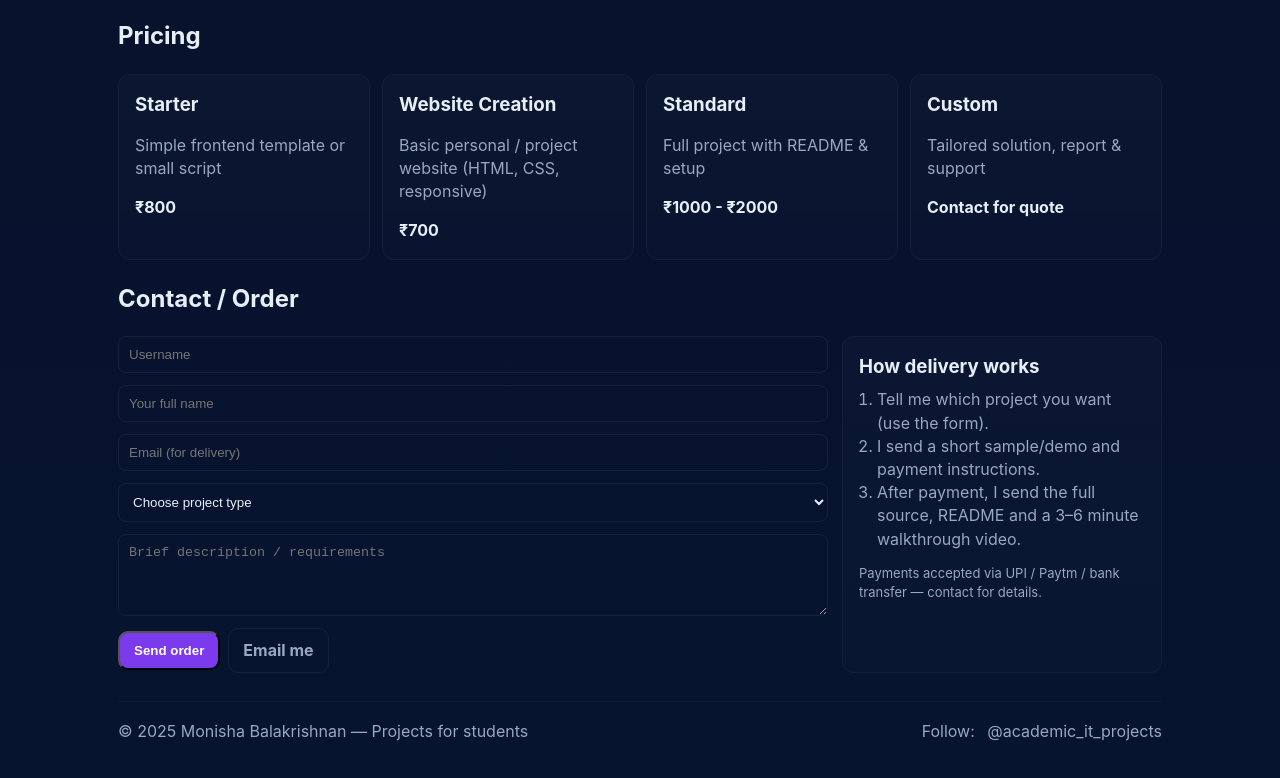
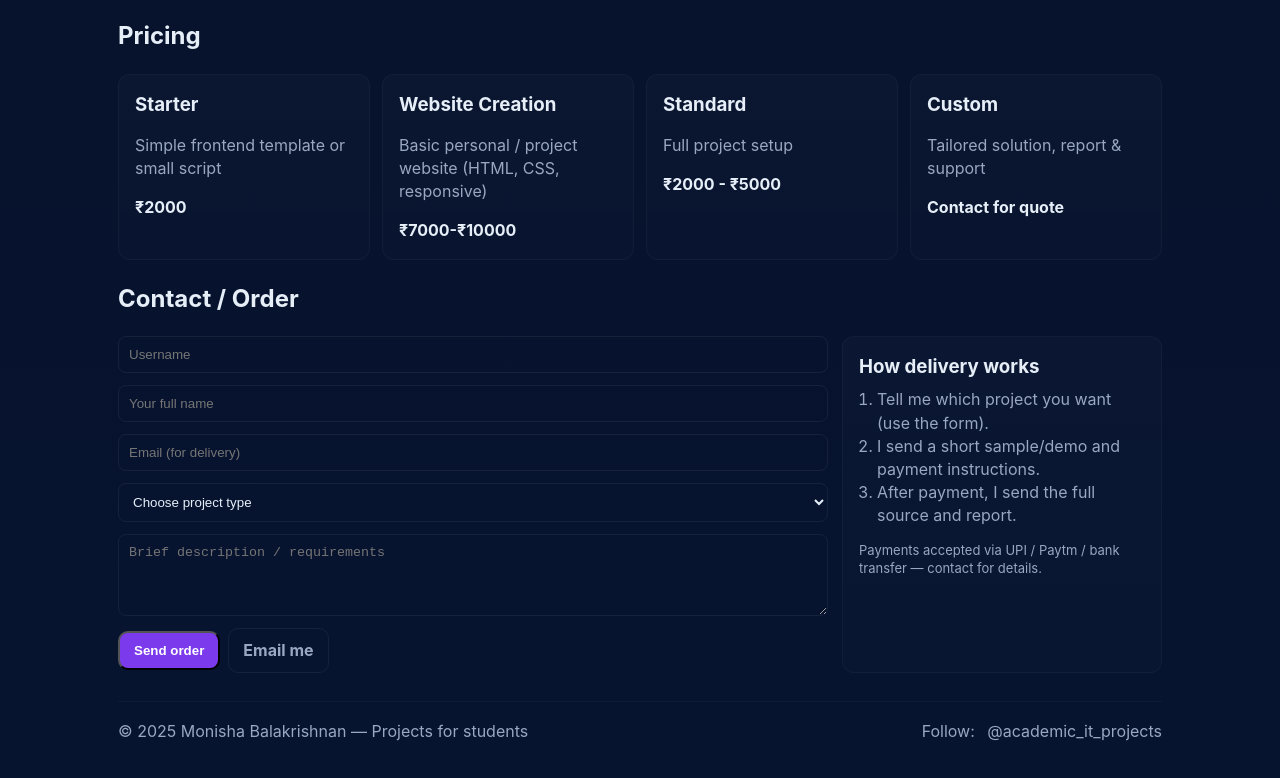
Before and after one commit to Soundharya127/My_website, a plain HTML site: page index.html in a window 1280 px wide. Shown: the part 1629-2407 px from the top of the page. Drawn offline with Linux system fonts and the light colour scheme.

Commit message:
Update index.html

```diff
--- a/index.html
+++ b/index.html
@@ -188,17 +188,17 @@
         <div class="card price">
           <h3>Starter</h3>
           <p style="color:var(--muted)">Simple frontend template or small script</p>
-          <strong>₹800</strong>
+          <strong>₹2000</strong>
         </div>
         <div class="card price">
           <h3>Website Creation</h3>
           <p style="color:var(--muted)">Basic personal / project website (HTML, CSS, responsive)</p>
-          <strong>₹700</strong>
+          <strong>₹7000-₹10000</strong>
         </div>
         <div class="card price">
           <h3>Standard</h3>
-          <p style="color:var(--muted)">Full project with README & setup</p>
-          <strong>₹1000 - ₹2000</strong>
+          <p style="color:var(--muted)">Full project setup</p>
+          <strong>₹2000 - ₹5000</strong>
         </div>
         <div class="card price">
           <h3>Custom</h3>
@@ -238,7 +238,7 @@
           <ol style="color:var(--muted);padding-left:18px;margin:8px 0">
             <li>Tell me which project you want (use the form).</li>
             <li>I send a short sample/demo and payment instructions.</li>
-            <li>After payment, I send the full source, README and a 3–6 minute walkthrough video.</li>
+            <li>After payment, I send the full source and report.</li>
           </ol>
           <p style="color:var(--muted);font-size:13px">Payments accepted via UPI / Paytm / bank transfer — contact for details.</p>
         </aside>
```
